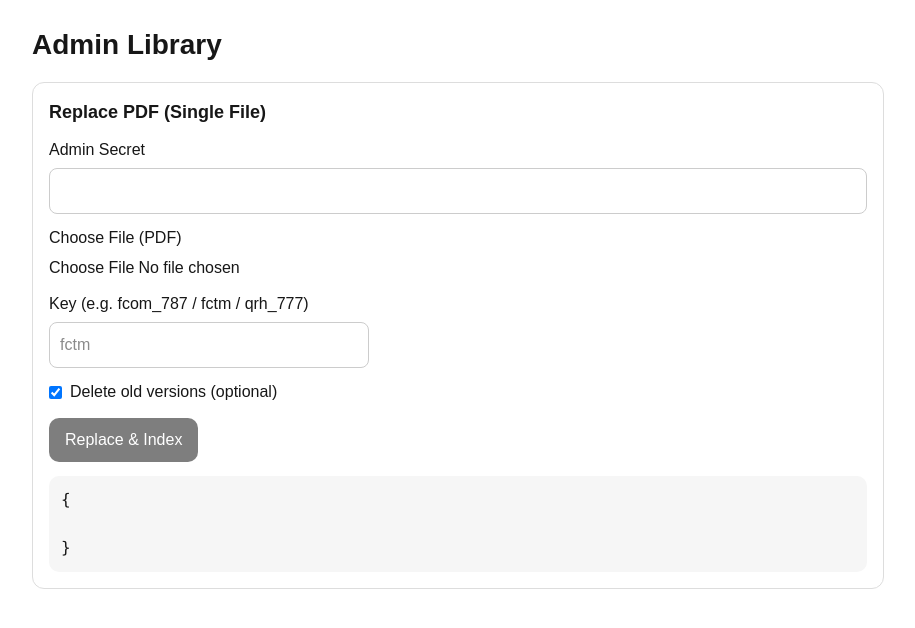
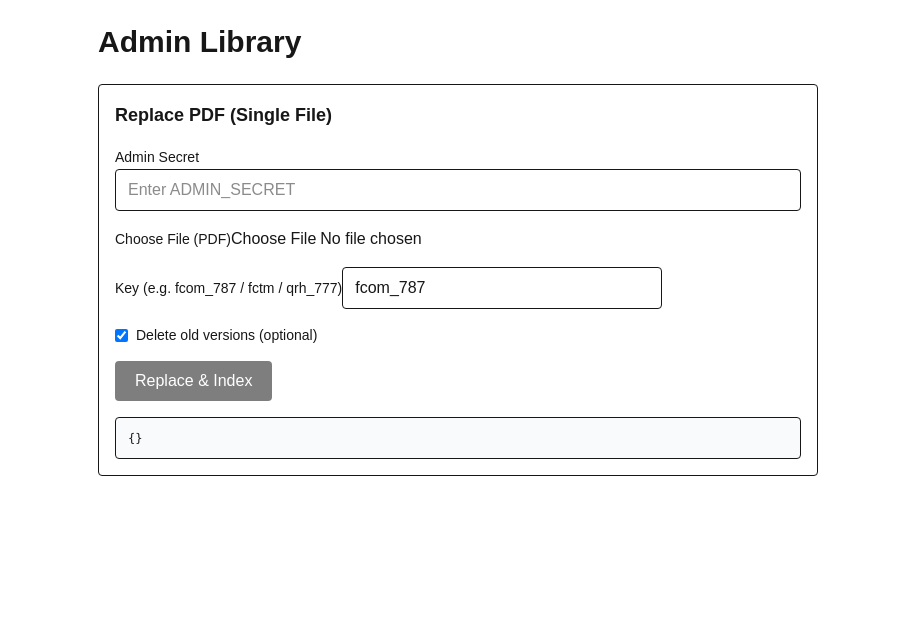
Before and after one commit to fahad4104/PILOTS-ASSISTANCE, a Next.js app: page /admin/upload in a window 1280 px wide. Shown: the top 628 px of the page, without its empty margins (182-1097 px from the left). Built offline with nearby package versions, Linux system fonts and the light colour scheme.

Commit message:
Fix admin upload UI: upload to blob then replace via JSON

```diff
--- a/src/app/admin/upload/page.tsx
+++ b/src/app/admin/upload/page.tsx
@@ -2,159 +2,168 @@
 
 import { useMemo, useState } from "react";
 
-type Result = any;
+type Json = any;
+
+function tryParseJson(text: string): { ok: true; data: any } | { ok: false; raw: string } {
+  if (!text) return { ok: true, data: {} };
+  try {
+    return { ok: true, data: JSON.parse(text) };
+  } catch {
+    return { ok: false, raw: text };
+  }
+}
 
 export default function AdminUploadPage() {
-  const [secret, setSecret] = useState("");
-  const [key, setKey] = useState("");
+  const [adminSecret, setAdminSecret] = useState("");
   const [file, setFile] = useState<File | null>(null);
+  const [key, setKey] = useState("fcom_787");
   const [deleteOld, setDeleteOld] = useState(true);
 
-  const [loading, setLoading] = useState(false);
-  const [result, setResult] = useState<Result>(null);
+  const [busy, setBusy] = useState(false);
+  const [result, setResult] = useState<Json>(null);
 
   const canSubmit = useMemo(() => {
-    return Boolean(secret.trim() && key.trim() && file);
-  }, [secret, key, file]);
+    return adminSecret.trim().length > 0 && !!file && key.trim().length > 0;
+  }, [adminSecret, file, key]);
 
-  async function uploadAndReplace() {
-    setLoading(true);
+  async function safeFetchJson(url: string, init: RequestInit) {
+    const res = await fetch(url, init);
+    const text = await res.text();
+    const parsed = tryParseJson(text);
+
+    if (!parsed.ok) {
+      // Non-JSON response (e.g., "Request Entity Too Large", HTML error page, etc.)
+      return {
+        ok: false,
+        status: res.status,
+        nonJson: true,
+        raw: parsed.raw.slice(0, 1200),
+      };
+    }
+
+    return {
+      ok: res.ok && parsed.data?.ok !== false,
+      status: res.status,
+      data: parsed.data,
+    };
+  }
+
+  async function replaceAndIndex() {
+    setBusy(true);
     setResult(null);
 
     try {
-      // 1) Upload to Blob via your upload route (multipart)
+      // 1) Upload file -> Vercel Blob (multipart/form-data)
       const fd = new FormData();
       fd.append("file", file as File);
       fd.append("key", key.trim());
-      fd.append("deleteOldVersions", String(deleteOld));
+      fd.append("deleteOldVersions", deleteOld ? "true" : "false");
 
-      const up = await fetch("/api/admin/upload", {
+      const up = await safeFetchJson("/api/admin/upload", {
         method: "POST",
         headers: {
-          "x-admin-secret": secret.trim(),
+          "x-admin-secret": adminSecret.trim(),
         },
         body: fd,
       });
 
-      const upText = await up.text();
-      const upJson = upText ? JSON.parse(upText) : {};
-
-      if (!up.ok || upJson?.ok === false) {
-        setResult({ step: "upload", status: up.status, data: upJson });
-        setLoading(false);
+      if (!up.ok) {
+        setResult({
+          step: "upload",
+          ...up,
+        });
         return;
       }
 
-      const blobUrl =
-        upJson?.newBlobUrl || upJson?.blobUrl || upJson?.url || "";
-      if (!blobUrl) {
+      const newBlobUrl = up.data?.newBlobUrl || up.data?.url;
+      if (!newBlobUrl) {
         setResult({
           step: "upload",
-          status: up.status,
-          error: "Upload succeeded but no blob url returned",
-          data: upJson,
+          error: "Upload succeeded but newBlobUrl missing",
+          debug: up.data,
         });
-        setLoading(false);
         return;
       }
 
-      // 2) Call replace route using JSON (no PDF in this request)
-      const rep = await fetch("/api/admin/replace", {
+      // 2) Replace+Index -> send JSON only (no file!)
+      const rep = await safeFetchJson("/api/admin/replace", {
         method: "POST",
         headers: {
           "Content-Type": "application/json",
-          "x-admin-secret": secret.trim(),
+          "x-admin-secret": adminSecret.trim(),
         },
         body: JSON.stringify({
           key: key.trim(),
-          blobUrl,
+          blobUrl: newBlobUrl,
           deleteOldVersions: deleteOld,
         }),
       });
 
-      const repText = await rep.text();
-      const repJson = repText ? JSON.parse(repText) : {};
+      if (!rep.ok) {
+        setResult({
+          step: "replace",
+          upload: up.data,
+          ...rep,
+        });
+        return;
+      }
 
       setResult({
-        step: "replace",
-        upload: upJson,
-        replace: { status: rep.status, data: repJson },
+        ok: true,
+        step: "done",
+        upload: up.data,
+        replace: rep.data,
       });
     } catch (e: any) {
-      setResult({ error: String(e?.message ?? e) });
+      setResult({ ok: false, error: String(e?.message ?? e) });
     } finally {
-      setLoading(false);
+      setBusy(false);
     }
   }
 
   return (
-    <main style={{ maxWidth: 900, margin: "0 auto", padding: 24 }}>
-      <h1 style={{ fontSize: 28, fontWeight: 700 }}>Admin Library</h1>
+    <main className="max-w-3xl mx-auto p-6 space-y-6">
+      <h1 className="text-3xl font-bold">Admin Library</h1>
 
-      <section
-        style={{
-          border: "1px solid #ddd",
-          borderRadius: 12,
-          padding: 16,
-          marginTop: 16,
-        }}
-      >
-        <h2 style={{ fontSize: 18, fontWeight: 700 }}>
-          Replace PDF (Single File)
-        </h2>
+      <section className="border rounded p-4 space-y-4 bg-white">
+        <h2 className="text-lg font-semibold">Replace PDF (Single File)</h2>
 
-        <div style={{ marginTop: 12 }}>
-          <label style={{ display: "block", marginBottom: 6 }}>
-            Admin Secret
-          </label>
+        <div className="space-y-1">
+          <label className="text-sm font-medium">Admin Secret</label>
           <input
-            value={secret}
-            onChange={(e) => setSecret(e.target.value)}
             type="password"
-            style={{
-              width: "100%",
-              padding: 10,
-              borderRadius: 8,
-              border: "1px solid #ccc",
-            }}
+            value={adminSecret}
+            onChange={(e) => setAdminSecret(e.target.value)}
+            className="w-full border rounded px-3 py-2"
+            placeholder="Enter ADMIN_SECRET"
           />
         </div>
 
-        <div style={{ marginTop: 12 }}>
-          <label style={{ display: "block", marginBottom: 6 }}>
-            Choose File (PDF)
-          </label>
+        <div className="space-y-1">
+          <label className="text-sm font-medium">Choose File (PDF)</label>
           <input
             type="file"
             accept="application/pdf"
             onChange={(e) => setFile(e.target.files?.[0] ?? null)}
           />
           {file && (
-            <div style={{ marginTop: 6, fontSize: 12, color: "#555" }}>
+            <div className="text-sm text-gray-600">
               Selected: {file.name} ({Math.round(file.size / 1024)} KB)
             </div>
           )}
         </div>
 
-        <div style={{ marginTop: 12 }}>
-          <label style={{ display: "block", marginBottom: 6 }}>
-            Key (e.g. fcom_787 / fctm / qrh_777)
-          </label>
+        <div className="space-y-1">
+          <label className="text-sm font-medium">Key (e.g. fcom_787 / fctm / qrh_777)</label>
           <input
             value={key}
             onChange={(e) => setKey(e.target.value)}
-            placeholder="fctm"
-            style={{
-              width: 320,
-              padding: 10,
-              borderRadius: 8,
-              border: "1px solid #ccc",
-            }}
+            className="w-full max-w-xs border rounded px-3 py-2"
+            placeholder="fcom_787"
           />
         </div>
 
-        <div style={{ marginTop: 12 }}>
-          <label style={{ display: "flex", gap: 8, alignItems: "center" }}>
+        <label className="flex items-center gap-2 text-sm">
           <input
             type="checkbox"
             checked={deleteOld}
@@ -162,34 +171,17 @@ export default function AdminUploadPage() {
           />
           Delete old versions (optional)
         </label>
-        </div>
 
         <button
-          onClick={uploadAndReplace}
-          disabled={!canSubmit || loading}
-          style={{
-            marginTop: 14,
-            background: "black",
-            color: "white",
-            borderRadius: 10,
-            padding: "10px 16px",
-            opacity: !canSubmit || loading ? 0.5 : 1,
-          }}
+          onClick={replaceAndIndex}
+          disabled={!canSubmit || busy}
+          className="px-5 py-2 rounded bg-black text-white disabled:opacity-50"
         >
-          {loading ? "Working..." : "Replace & Index"}
+          {busy ? "Working..." : "Replace & Index"}
         </button>
 
-        <div style={{ marginTop: 14 }}>
-          <pre
-            style={{
-              background: "#f6f6f6",
-              padding: 12,
-              borderRadius: 10,
-              overflow: "auto",
-            }}
-          >
-            {result ? JSON.stringify(result, null, 2) : "{\n  \n}"}
-          </pre>
+        <div className="border rounded p-3 bg-gray-50">
+          <pre className="text-xs overflow-auto">{JSON.stringify(result ?? {}, null, 2)}</pre>
         </div>
       </section>
     </main>
```
Lines whose indentation alone changed are shown as unchanged.
